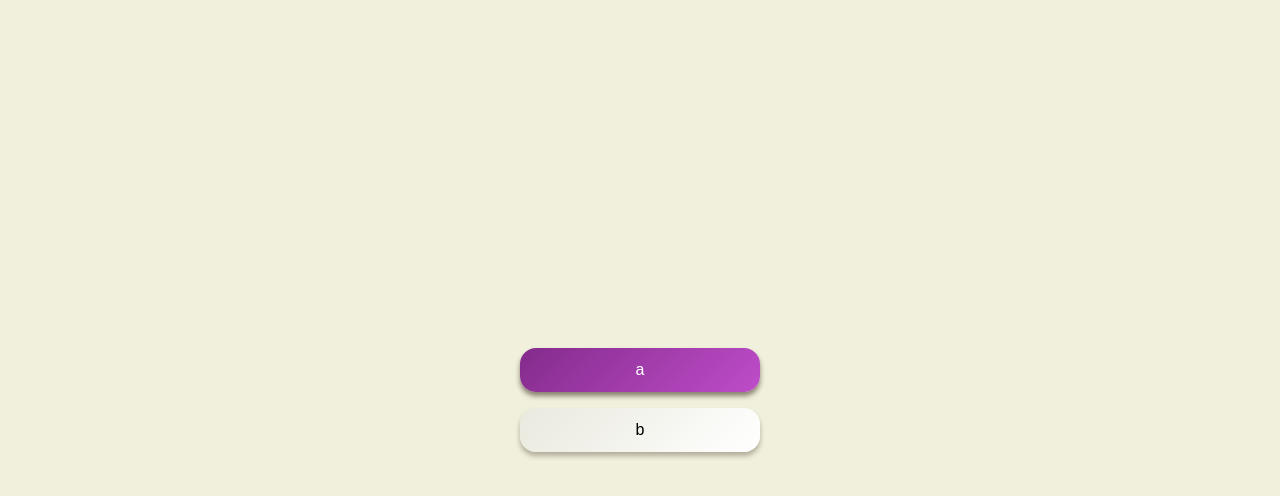
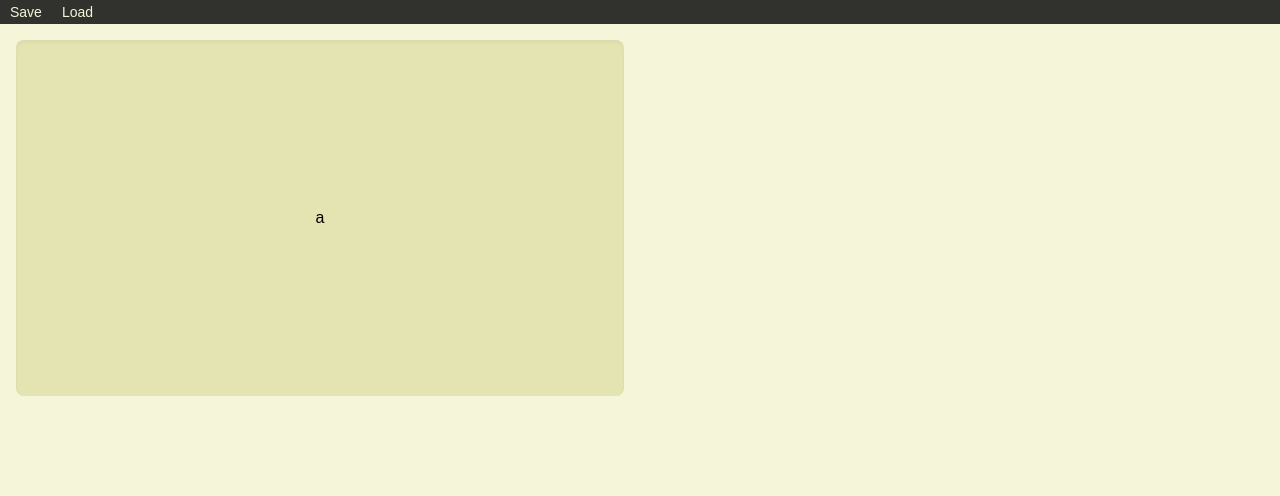
Before and after one commit to LucasHollmann/ahk_hub, a Next.js app: page / in a window 1280 px wide. Shown: the top 496 px of the page. Built offline with nearby package versions, Linux system fonts and the light colour scheme.

Commit message:
refatoctoring interface

```diff
--- a/electron/main.cjs
+++ b/electron/main.cjs
@@ -1,7 +1,9 @@
-const { app, BrowserWindow } = require("electron");
+const { app, BrowserWindow, Menu } = require("electron");
 const path = require("node:path");
 
 const isDevelopment = !app.isPackaged;
+
+Menu.setApplicationMenu(null);
 
 function createWindow() {
   const window = new BrowserWindow({
@@ -18,7 +20,7 @@ function createWindow() {
   });
 
   if (isDevelopment) {
-    window.loadURL("http://localhost:3000");
+    window.loadURL("http://localhost:3010");
     window.webContents.openDevTools();
   } else {
     window.loadFile(path.join(__dirname, "..", "out", "index.html"));
--- a/package.json
+++ b/package.json
@@ -5,8 +5,8 @@
   "main": "electron/main.cjs",
   "scripts": {
     "dev": "concurrently -k \"npm run dev:web\" \"npm run dev:electron\"",
-    "dev:web": "next dev --turbopack",
-    "dev:electron": "wait-on http://localhost:3000 && electron .",
+    "dev:web": "next dev --turbopack -p 3010",
+    "dev:electron": "wait-on http://localhost:3010 && electron .",
     "build": "next build",
     "start": "next start",
     "lint": "eslint",
--- /dev/null
+++ b/src/app/components/home_page.tsx
@@ -0,0 +1,7 @@
+export default function Home() {
+  return (
+    <main className="flex min-h-full flex-col justify-center items-center">
+
+    </main>
+  );
+}
--- a/src/app/globals.css
+++ b/src/app/globals.css
@@ -1,15 +1,14 @@
 @import "tailwindcss";
 
 :root {
-  --background: #f0f0dc;
-  --background-secondary: #dfdfce;
+  --background: #f5f5d9;
+  --menu-secondary: #e4e4b2;
+  --menu-dark: #31312d;
   --dark: #251307;
   --main: #842b8c;
   --main-gradient: #be4dc9;
   --secondary: #e9e9de;
   --secondary-gradient: #ffffff;
-  --text-black: #000000;
-  --text-white: #ffffff;
 
 }
 
@@ -59,18 +58,37 @@ body {
   transform: translateY(-2px);
 }
 
-.bg-main {
-  background: linear-gradient(135deg, var(--main), var(--main-gradient));
-}
-
-.bg-secondary {
-  background: linear-gradient(135deg, var(--secondary), var(--secondary-gradient));
-}
-
 .bg-default {
   background-color: var(--background);
 }
 
-.bg-secondary {
-  background-color: var(--background-secondary);
+.bg-menu-secondary {
+  background-color: var(--menu-secondary);
 }
+
+.bg-menu-dark {
+  background-color: var(--menu-dark);
+}
+
+.button-topbar {
+  background: transparent;
+  color: var(--background);
+  border-radius: 0.25rem;
+  height: 100%;
+  padding: 0 10px;
+  text-align: center;
+  text-decoration: none;
+  display: inline-block;
+  font-size: 14px;
+  cursor: pointer;
+  border: none;
+  transition: background-color 150ms ease, color 150ms ease;
+}
+
+.button-topbar:hover {
+  background-color: color-mix(in srgb, var(--dark) 10%, transparent);
+}
+
+.button-topbar:active {
+  background-color: color-mix(in srgb, var(--dark) 18%, transparent);
+}
--- a/src/app/layout.tsx
+++ b/src/app/layout.tsx
@@ -23,7 +23,13 @@ export default function RootLayout({ children }: LayoutProps<"/">) {
       lang="en"
       className={`${geistSans.variable} ${geistMono.variable} h-full antialiased`}
     >
-      <body className="min-h-full flex flex-col">{children}</body>
+      <body className="h-full flex flex-col">
+        <div className="min-w-full h-6 bg-menu-dark">
+          <button className="button-topbar">Save</button>
+          <button className="button-topbar">Load</button>
+        </div>
+        <div className="flex-1 min-h-0">{children}</div>
+      </body>
     </html>
   );
 }
--- a/src/app/page.tsx
+++ b/src/app/page.tsx
@@ -1,5 +1,11 @@
-import InicialPage from "./pages/home_page";
-
 export default function Home() {
-  return <InicialPage />;
+  return (
+    <div className="w-full h-full">
+      <div className="w-1/2 h-1/2 p-4 ">
+        <div className="h-full bg-menu-secondary rounded-lg shadow-inner flex items-center justify-center">
+          a
+        </div>
+      </div>
+    </div>
+  );
 }
--- a/src/app/pages/home_page.tsx
+++ /dev/null
@@ -1,14 +0,0 @@
-export default function Home() {
-  return (
-    <main className="flex min-h-screen flex-col justify-center items-center">
-      <div className="flex flex-col gap-4">
-        <button className="button-main w-60">
-          a
-        </button>
-        <button className="button-secondary w-60">
-          b
-        </button>
-      </div>
-    </main>
-  );
-}
```
